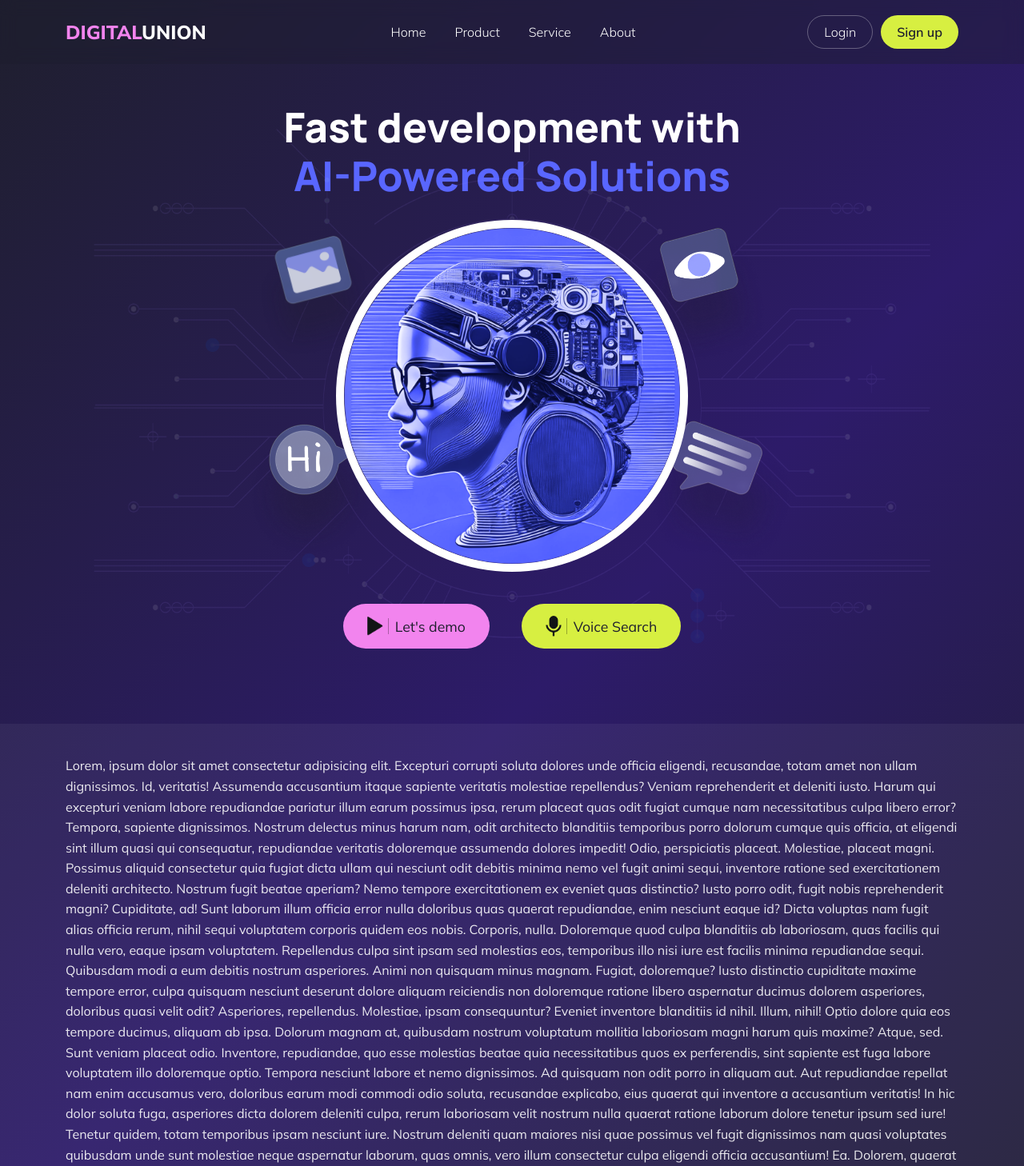
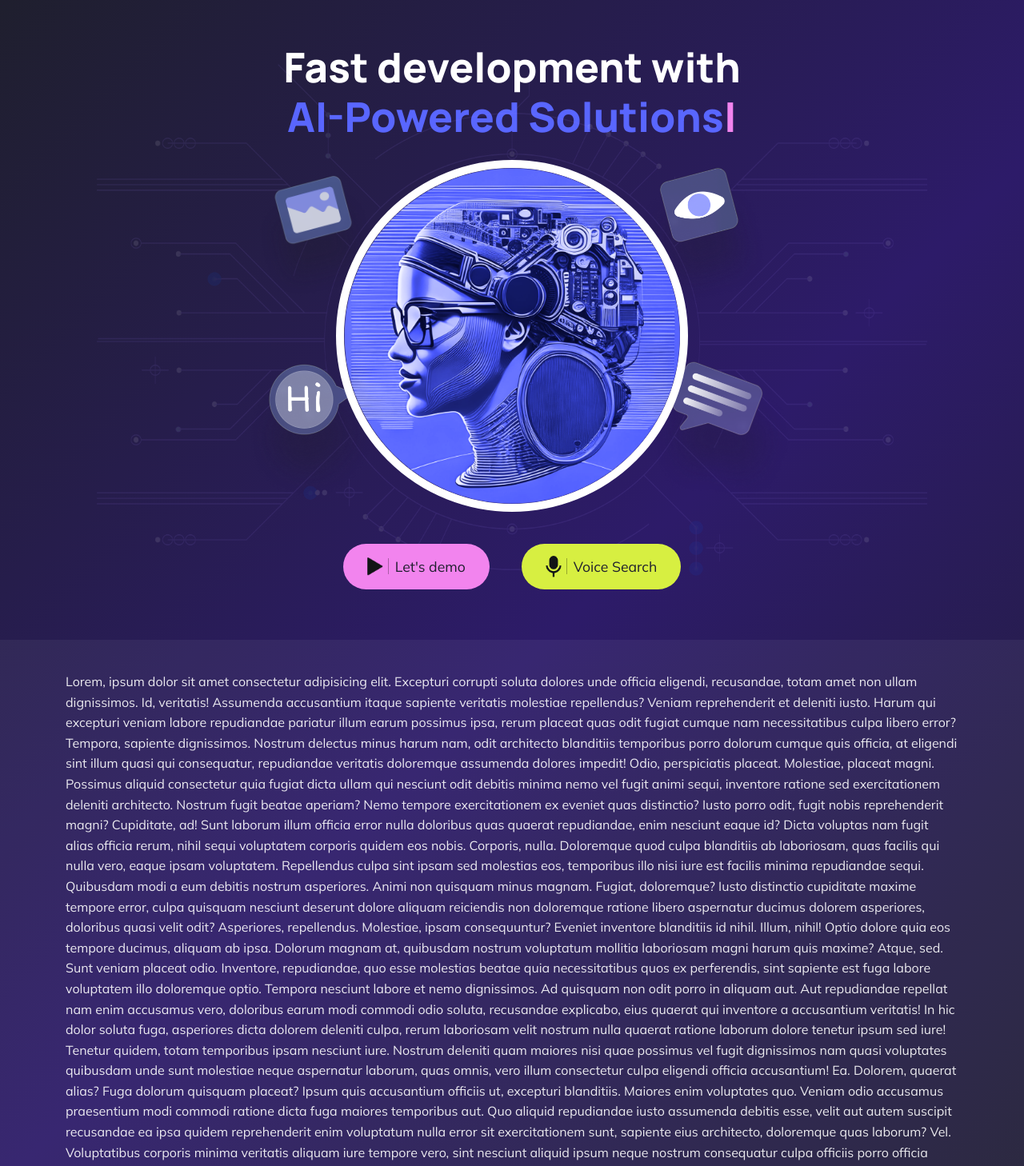
Before and after one commit to GoldenSpade/DigitalUnion---Fast-AI-Development-Automation, a Vue app: page / in a window 1280 px wide. Shown: the top 1458 px of the page at 80% size. Built offline with nearby package versions, Linux system fonts and the light colour scheme; a web font is replaced by a local one.

Commit message:
Menu visible on scroll

```diff
--- a/src/assets/styles/global.css
+++ b/src/assets/styles/global.css
@@ -23,5 +23,4 @@ body {
   background: var(--background-gradient);
   min-height: 100vh;
   color: white;
-  padding-top: 80px;
 }
--- a/src/components/Header.vue
+++ b/src/components/Header.vue
@@ -1,6 +1,6 @@
 <template>
   <!-- Navigation -->
-  <nav class="navbar navbar-expand-lg navbar-dark fixed-top py-3">
+  <nav class="navbar navbar-expand-lg navbar-dark fixed-top py-3" :class="{ 'navbar-visible': isScrolled }">
     <div class="container">
       <a class="navbar-brand" href="#">
         <span style="color: var(--accent-pink);">DIGITAL</span>UNION
@@ -40,12 +40,47 @@
   </nav>
 </template>
 
+<script>
+import { ref, onMounted, onUnmounted } from 'vue'
+
+export default {
+  name: 'Header',
+  setup() {
+    const isScrolled = ref(false)
+
+    const handleScroll = () => {
+      isScrolled.value = window.scrollY > 50
+    }
+
+    onMounted(() => {
+      window.addEventListener('scroll', handleScroll)
+    })
+
+    onUnmounted(() => {
+      window.removeEventListener('scroll', handleScroll)
+    })
+
+    return {
+      isScrolled
+    }
+  }
+}
+</script>
+
 <style scoped>
 /* ===== NAVBAR ===== */
 .navbar {
   height: 80px;
-  background: rgba(31, 31, 46, 0.35);
+  background: transparent;
+  backdrop-filter: none;
+  transform: translateY(-100%);
+  transition: all 0.3s ease;
+}
+
+.navbar-visible {
+  background: rgba(31, 31, 46, 0.9);
   backdrop-filter: blur(10px);
+  transform: translateY(0);
 }
 
 .navbar-brand {
--- a/src/components/HeroSection.vue
+++ b/src/components/HeroSection.vue
@@ -124,14 +124,14 @@ export default {
 <style scoped>
 /* ===== HERO SECTION ===== */
 .hero-section {
-  min-height: calc(100vh - 80px);
+  min-height: 100vh;
   display: flex;
   flex-direction: column;
   justify-content: center;
   align-items: center;
   position: relative;
   text-align: center;
-  padding: clamp(40px, 6vh, 60px) 0 clamp(60px, 8vh, 100px);
+  padding: 0;
 }
 
 .hero-title {
--- a/src/pages/HomePage.vue
+++ b/src/pages/HomePage.vue
@@ -52,7 +52,7 @@ export default {
 .content-section {
   padding: 40px 0;
   background: rgba(255, 255, 255, 0.05);
-  margin-top: 20px;
+  margin-top: 0;
 }
 
 .content-section p {
```
